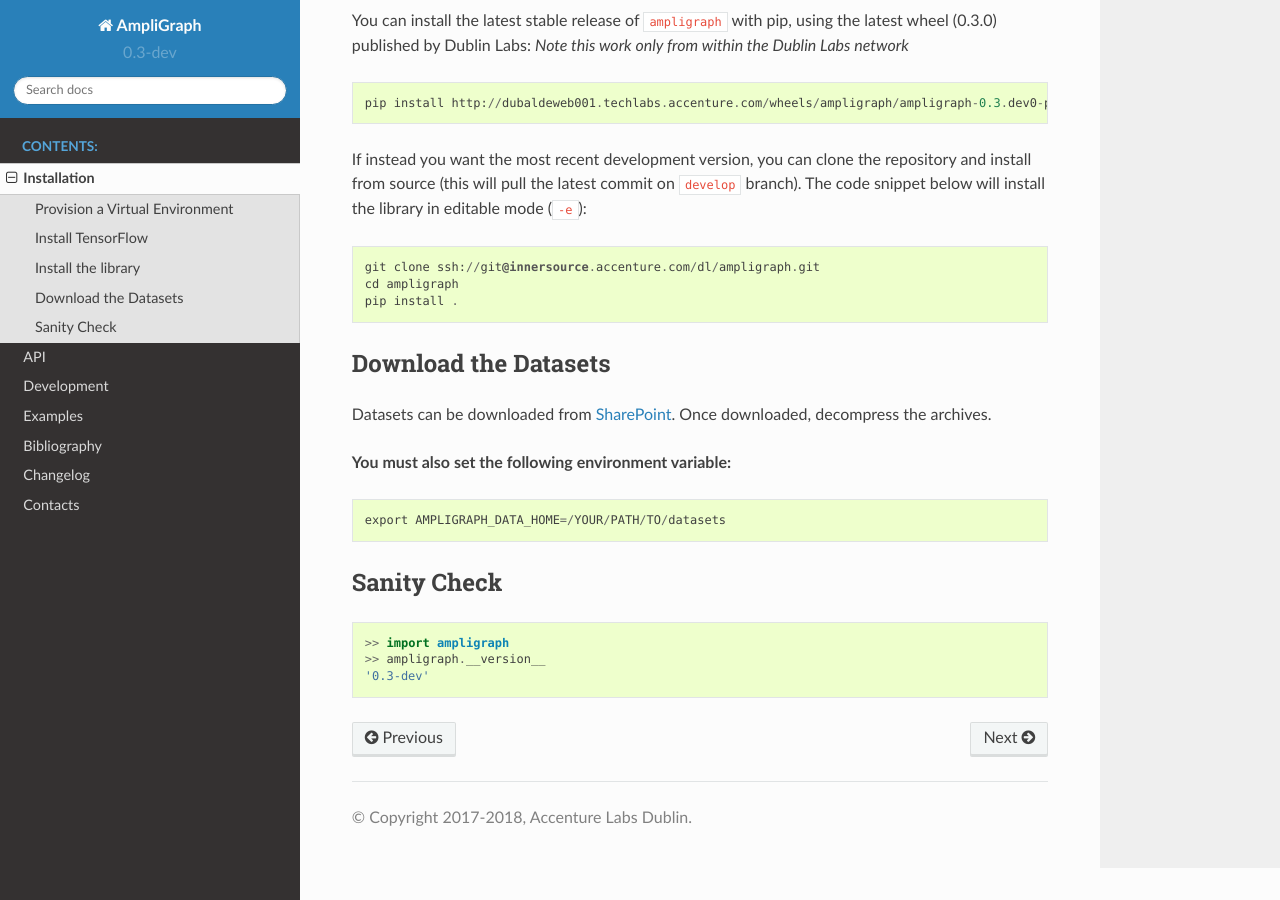
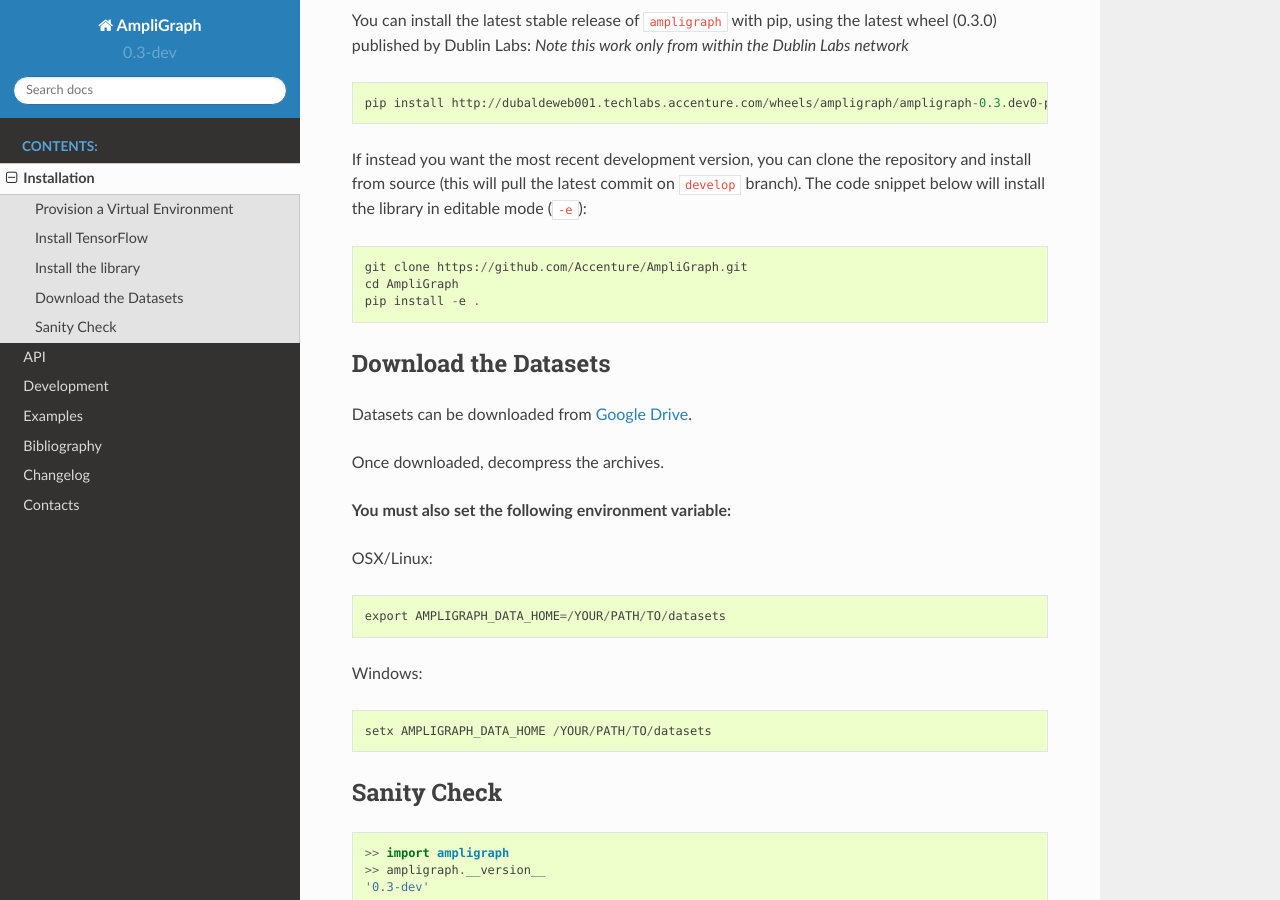
Before and after one commit to Accenture/AmpliGraph, a Sphinx documentation site: the page built from docs/install.md, in a window 1280 px wide and 900 px high, scrolled down 958 px. Built offline with Sphinx 7.4.7 and the Read the Docs theme 2.0.0, drawn with Linux system fonts in a browser that asks for light colours.

Commit message:
Updated documentation to remove (most) internal URLs.

````diff
--- a/docs/install.md
+++ b/docs/install.md
@@ -54,22 +54,28 @@
 The code snippet below will install the library in editable mode (`-e`):
 
 ```
-git clone ssh://git@innersource.accenture.com/dl/ampligraph.git
-cd ampligraph
-pip install .
-
+git clone https://github.com/Accenture/AmpliGraph.git
+cd AmpliGraph
+pip install -e .
 ```
 
 
 ## Download the Datasets
 
-Datasets can be downloaded from [SharePoint](https://ts.accenture.com/sites/TechLabs-Dublin/_layouts/15/guestaccess.aspx?guestaccesstoken=Uz28P2m4hWp2TEgbvFrD%2b4BiURBHVTAw0NbPBRLzWWA%3d&folderid=2_012fd581718e74e4a9305c845a1224ee1&rev=1).
+Datasets can be downloaded from [Google Drive](https://drive.google.com/drive/folders/16GBu89NCVyyYetry91tMntzpV_mSQ-gK?usp=sharing).
+
 Once downloaded, decompress the archives.
 
 **You must also set the following environment variable:**
 
+OSX/Linux:
 ```
 export AMPLIGRAPH_DATA_HOME=/YOUR/PATH/TO/datasets
+```
+
+Windows:
+```
+setx AMPLIGRAPH_DATA_HOME /YOUR/PATH/TO/datasets
 ```
 
 ## Sanity Check
````
Also changed, not shown: README.md (+3 -4 lines).
